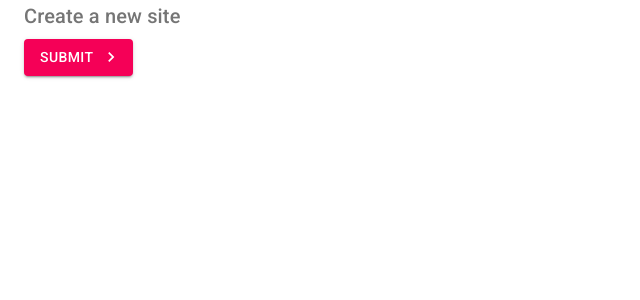
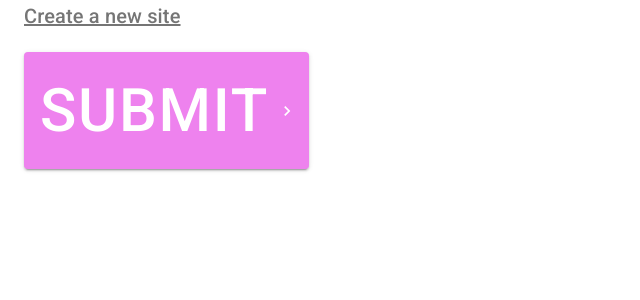
Before and after one commit to khanhduy1407/material-ui-tutorial, a React (Create React App) app: page /create in a window 1280 px wide. Shown: the top 300 px of the page, without its empty margins (0-640 px from the left). Built offline with nearby package versions, Linux system fonts and the light colour scheme.

Commit message:
makeStyles Hook (Custom CSS)

```diff
--- a/src/pages/Create.js
+++ b/src/pages/Create.js
@@ -1,16 +1,31 @@
 import React from 'react'
 import Typography from '@material-ui/core/Typography'
 import Button from '@material-ui/core/Button'
-import ButtonGroup from '@material-ui/core/ButtonGroup'
 import Container from '@material-ui/core/Container'
-import AcUnitOutlinedIcon from '@material-ui/icons/AcUnitOutlined';
-import SendIcon from '@material-ui/icons/Send';
-import KeyboardArrowRightIcon from '@material-ui/icons/KeyboardArrowRight';
+import KeyboardArrowRightIcon from '@material-ui/icons/KeyboardArrowRight'
+import { makeStyles } from '@material-ui/core'
+
+const useStyles = makeStyles({
+  btn: {
+    fontSize: 60,
+    backgroundColor: 'violet',
+    '&:hover': {
+      backgroundColor: 'blue'
+    }
+  },
+  title: {
+    textDecoration: 'underline',
+    marginBottom: 20
+  }
+})
 
 export default function Create() {
+  const classes = useStyles()
+
   return (
     <Container>
       <Typography
+        className={classes.title}
         variant="h6"
         color="textSecondary"
         component="h2"
@@ -19,6 +34,7 @@
       </Typography>
 
       <Button
+        className={classes.btn}
         onClick={() => console.log("you click me")}
         type="submit"
         color="secondary"
@@ -26,15 +42,6 @@
         endIcon={<KeyboardArrowRightIcon />}>
         Submit
       </Button>
-
-      {/* icons */}
-      {/* <br />
-      <AcUnitOutlinedIcon />
-      <AcUnitOutlinedIcon color="secondary" fontSize="large" />
-      <AcUnitOutlinedIcon color="secondary" fontSize="small" />
-      <AcUnitOutlinedIcon color="action" fontSize="small" />
-      <AcUnitOutlinedIcon color="error" fontSize="small" />
-      <AcUnitOutlinedIcon color="disabled" fontSize="small" /> */}
     </Container>
   )
 }
```
